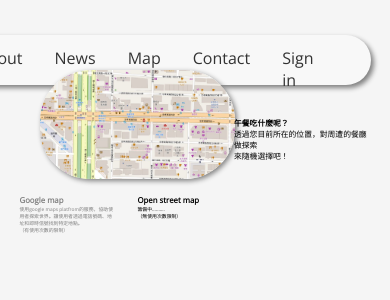
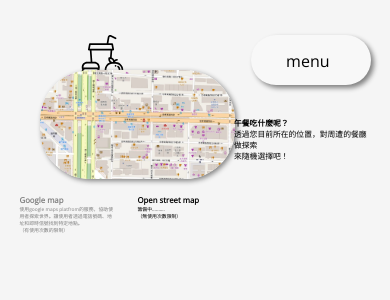
Before and after one commit to tazz7420/whats-for-lunch-node, a React (Create React App) app in the folder client/: page / in a window 390 px wide. Shown: the top 300 px of the page. Built offline with nearby package versions, Linux system fonts and the light colour scheme.

Commit message:
update mobile screen size css style

```diff
--- a/client/src/components/header/header.component.jsx
+++ b/client/src/components/header/header.component.jsx
@@ -22,6 +22,13 @@ const Header = () => {
                 <Link className='option' to="/googlemappage">Map</Link>
                 <Link className='option' to="/contact">Contact</Link>
                 <Link className='option' to="/sign-in">Sign in</Link>
+                <div className='dropdown'>menu
+                    <Link className='dropdown-content' to="/about">About</Link>
+                    <Link className='dropdown-content' to="/news">News</Link>
+                    <Link className='dropdown-content' to="/googlemappage">Map</Link>
+                    <Link className='dropdown-content' to="/contact">Contact</Link>
+                    <Link className='dropdown-content' to="/sign-in">Sign in</Link>
+                </div>
             </div>
         </div>
     )
--- a/client/src/components/header/header.styles.scss
+++ b/client/src/components/header/header.styles.scss
@@ -2,17 +2,26 @@
     width: 100%;
     display: flex;
     justify-content: space-between;
-    .logo-container{
+    .logo-container {
         text-decoration: none;
         color: #333;
         position: absolute;
-        top:35px;
-        left:80px;
+        top: 35px;
+        left: 80px;
         font-size: 0.5rem;
-        display:flex;
+        display: flex;
         .lunch-icon {
             width: 50px;
             height: 50px;
+            @media screen and (max-width: 720px) {
+                width: 45px;
+                height: 45px;
+            }
+        }
+        .logo-text {
+            @media screen and (max-width: 720px) {
+                display: none;
+            }
         }
     }
     .options {
@@ -26,11 +35,11 @@
         box-sizing: border-box;
         background-color: #f8f8f8;
         display: flex;
-        border-radius:42px;
+        border-radius: 42px;
         box-shadow: 3px 3px 5px gray;
-        .option{
-            position:relative;
-            align-items:flex-end;
+        .option {
+            position: relative;
+            align-items: flex-end;
             justify-content: flex-end;
             height: 100%;
             top: 12px;
@@ -39,6 +48,37 @@
             color: #333;
             text-decoration: none;
             font-size: 1rem;
+            @media screen and (max-width: 720px) {
+                display: none;
+            }
         }
     }
+
 }
+
+.dropdown {
+    display: none;
+    @media screen and (max-width: 720px) {
+        position: relative;
+        top: 15px;
+        display: inline-block;
+        .dropdown-content {
+            display: none;
+            position: relative;
+            background-color: #f9f9f9;
+            min-width: 80px;
+            box-shadow: 0px 8px 16px 0px rgba(0, 0, 0, 0.2);
+            padding: 12px 16px;
+            z-index: 1;
+            border-radius: 5px;
+            text-decoration: none;
+        }
+
+
+    }
+
+}
+.dropdown:hover .dropdown-content {
+    display: block;
+    cursor: pointer;
+}
```
